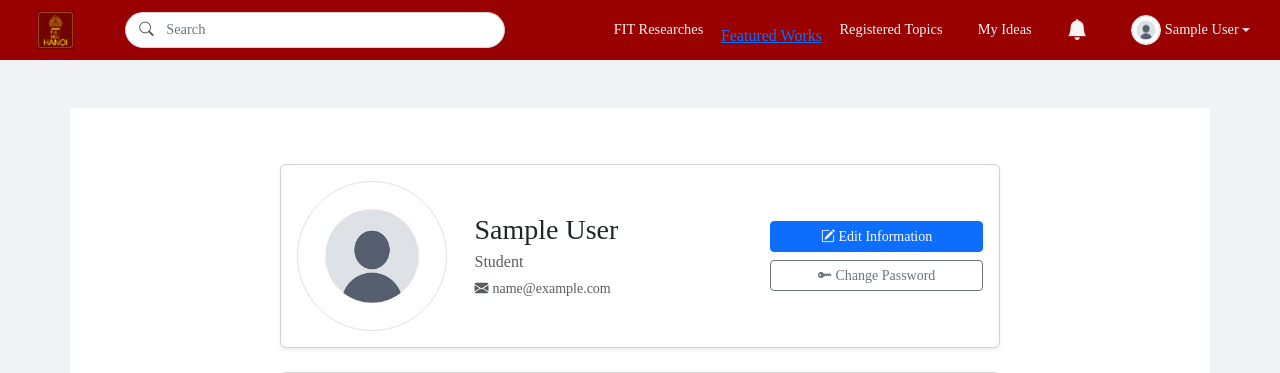
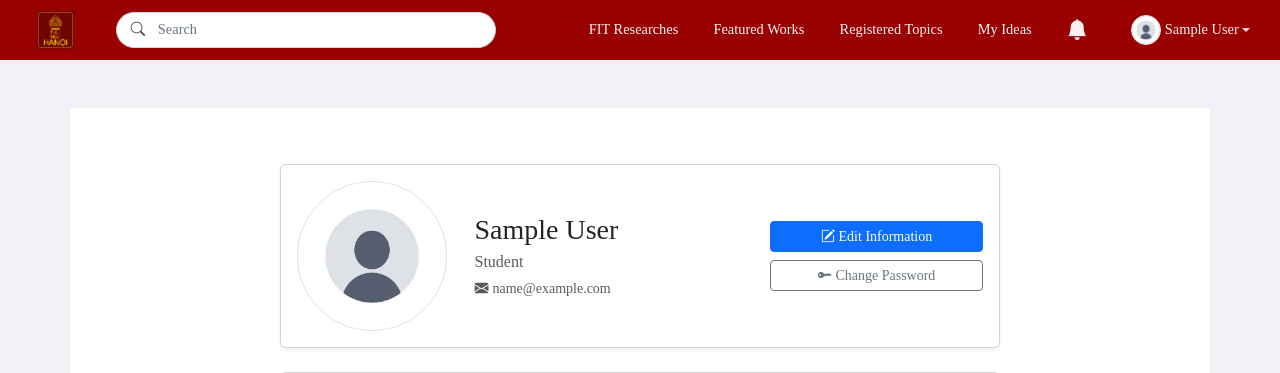
Before and after one commit to Soduku94/SS2_F, a Flask app: page /account in a window 1280 px wide. Shown: the top 373 px of the page. Run offline with Flask 3, Linux system fonts and the light colour scheme; the visitor is signed in with stand-in values (Sample User, id 1); data that the repository does not hold is empty; some libraries are stand-ins or nearby versions.

Commit message:
chỉnh lại css feartured works

```diff
--- a/templates/base.html
+++ b/templates/base.html
@@ -59,8 +59,9 @@
                            aria-current="page" href="{{ url_for('dashboard') }}">FIT Researches</a>
                     </li>
                     <li class="nav-item">
-                        <a class="nav-link {% if request.endpoint and request.endpoint.startswith('showcase') %}active{% endif %}"></a>
-                        <a href="{{ url_for('view_all_showcase_items_explicit') }}">Featured Works</a></li>
+                        <a class="nav-link {% if request.path.startswith('/showcase') %}active{% endif %}"
+                           href="{{ url_for('view_all_showcase_items_explicit') }}">Featured Works</a>
+                    </li>
 
                     {# Các link này sẽ hiển thị tùy theo vai trò người dùng (student/lecturer) #}
                     {# Sinh viên sẽ thấy "Registered Topics" và "My Ideas" #}
```
